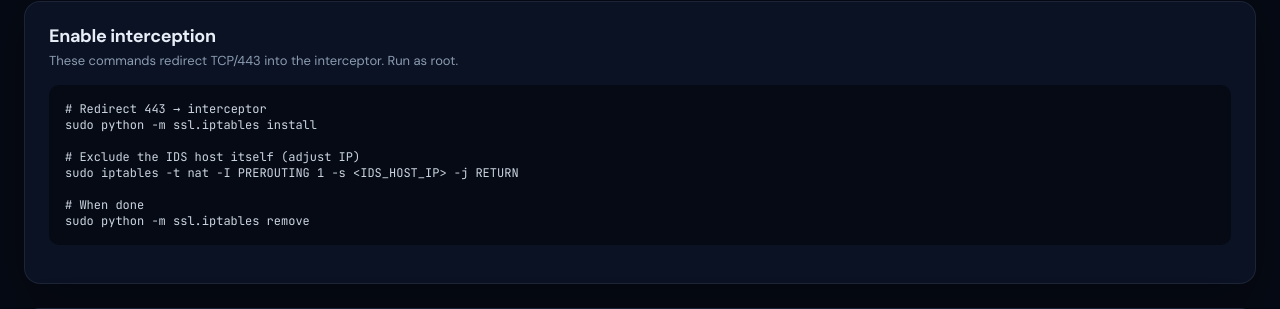
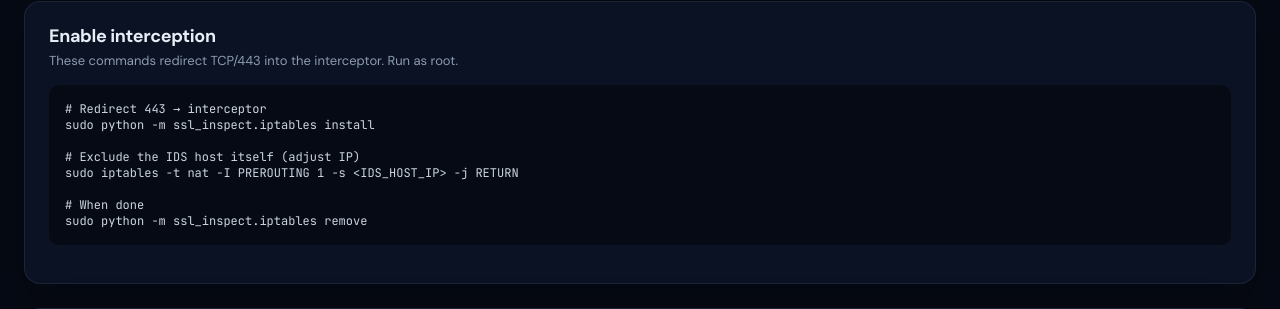
Before and after one commit to kamalx06/ids-bachelor-thesis, a Python web app: template templates/ssl.html in a window 1280 px wide. Shown: the part 1201-1510 px from the top of the page. Run offline with Jinja, Linux system fonts and the light colour scheme; the template is opened without the code that fills it, so the values that code supplies are empty.

Commit message:
small change

```diff
--- a/templates/ssl.html
+++ b/templates/ssl.html
@@ -125,13 +125,13 @@ about:config → security.enterprise_roots.enabled = true
             <p class="dash-section-desc">These commands redirect TCP/443 into the interceptor. Run as root.</p>
         </div>
         <pre style="background:#060a14; padding:16px; border-radius:10px; font-family:'JetBrains Mono', monospace; font-size:12px; color:#cbd5e1; overflow:auto;"># Redirect 443 → interceptor
-sudo python -m ssl.iptables install
+sudo python -m ssl_inspect.iptables install
 
 # Exclude the IDS host itself (adjust IP)
 sudo iptables -t nat -I PREROUTING 1 -s &lt;IDS_HOST_IP&gt; -j RETURN
 
 # When done
-sudo python -m ssl.iptables remove</pre>
+sudo python -m ssl_inspect.iptables remove</pre>
     </section>
 
     <section class="card dash-logs-panel">
```
